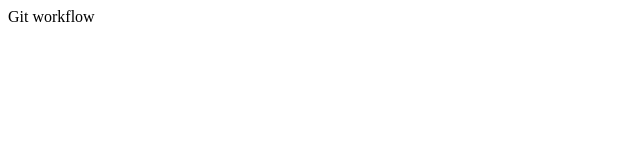
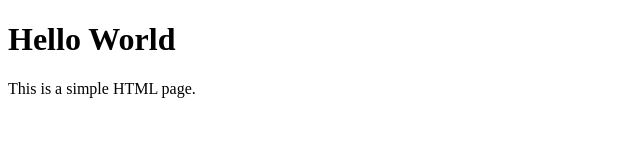
Before and after one commit to Sajadahmad123/git-workflow, a plain HTML site: page index.html in a window 1280 px wide. Shown: the whole page, without its empty margins (0-640 px from the left). Drawn offline with Linux system fonts and the light colour scheme.

Commit message:
first commit html

```diff
--- a/index.html
+++ b/index.html
@@ -1,9 +1,10 @@
 <!DOCTYPE html>
-<html lang="en">
+<html>
 <head>
-    <title>Git and GitHub</title>
+  <title>Git Ignore</title>
 </head>
 <body>
-    <h>Git workflow</h2>
+  <h1>Hello World</h1>
+  <p>This is a simple HTML page.</p>
 </body>
 </html>
```
